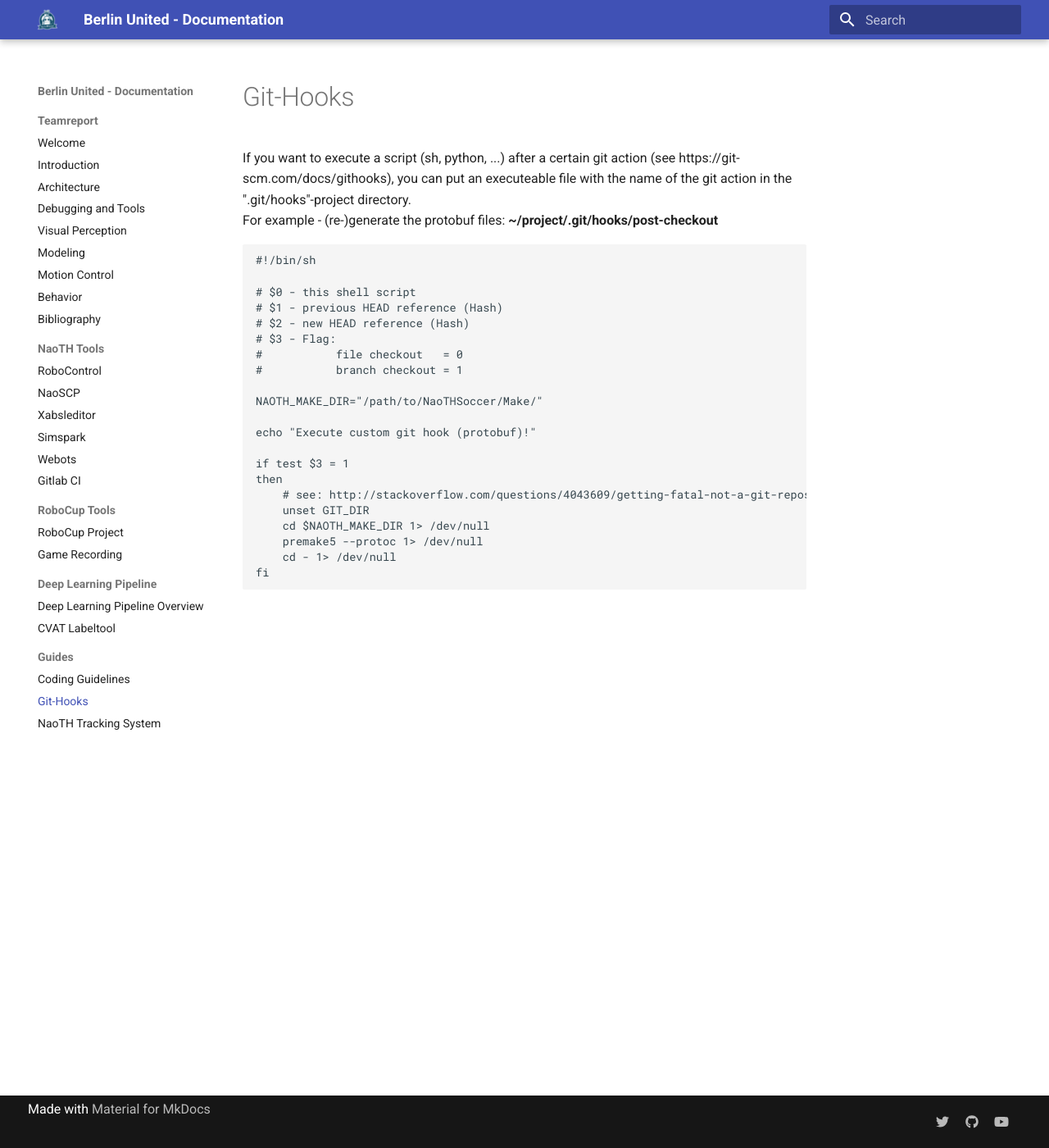
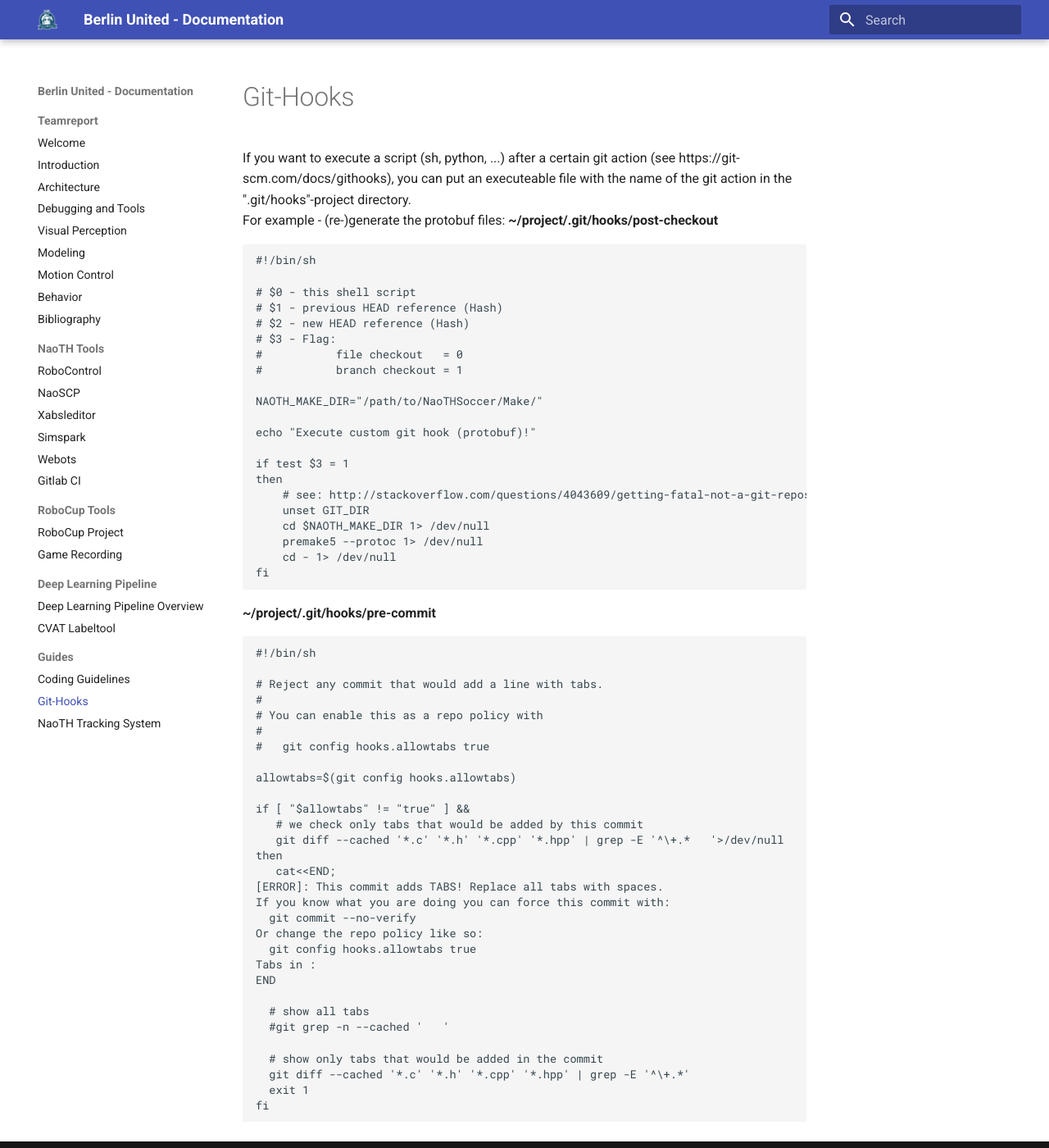
Before and after one commit to BerlinUnited/berlinunited.github.io, an MkDocs documentation site: the page built from docs/guides/git-hooks.md, in a window 1280 px wide and 1400 px high. Shown: the whole window at 82% size. Built offline with MkDocs 1.6.1 and Material for MkDocs 9.7.7, drawn with Linux system fonts in a browser that asks for light colours.

Commit message:
add git hook suggestion from heinrich to the docs

```diff
--- a/docs/guides/git-hooks.md
+++ b/docs/guides/git-hooks.md
@@ -28,3 +28,36 @@ For example - (re-)generate the protobuf files:
         premake5 --protoc 1> /dev/null
         cd - 1> /dev/null
     fi
+
+**~/project/.git/hooks/pre-commit**
+
+    #!/bin/sh
+
+    # Reject any commit that would add a line with tabs.
+    #
+    # You can enable this as a repo policy with
+    #
+    #   git config hooks.allowtabs true
+
+    allowtabs=$(git config hooks.allowtabs)
+
+    if [ "$allowtabs" != "true" ] &&
+       # we check only tabs that would be added by this commit
+       git diff --cached '*.c' '*.h' '*.cpp' '*.hpp' | grep -E '^\+.*	'>/dev/null
+    then
+       cat<<END;
+    [ERROR]: This commit adds TABS! Replace all tabs with spaces.
+    If you know what you are doing you can force this commit with:
+      git commit --no-verify
+    Or change the repo policy like so:
+      git config hooks.allowtabs true
+    Tabs in :
+    END
+
+      # show all tabs
+      #git grep -n --cached '	'
+
+      # show only tabs that would be added in the commit
+      git diff --cached '*.c' '*.h' '*.cpp' '*.hpp' | grep -E '^\+.*'
+      exit 1
+    fi
```
